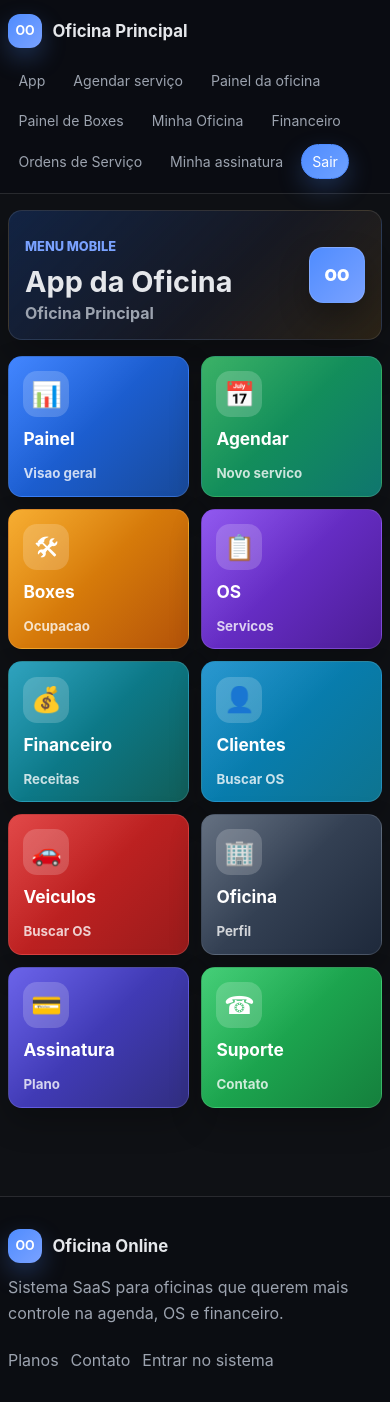
After one commit to Paulo-jeisson/oficina, a Django app: page /app/ in a window 390 px wide. The commit adds this page. Run offline with Django 5.2, Linux system fonts and the light colour scheme; a user stored in the database is signed in; data comes from the database, SQL or seed files in the repository.

Commit message:
Cria tela mobile do PWA

```diff
--- a/agenda/static/agenda/styles.css
+++ b/agenda/static/agenda/styles.css
@@ -772,6 +772,163 @@ textarea {
   white-space: nowrap;
 }
 
+.app-home {
+  display: grid;
+  gap: 1.35rem;
+  padding-bottom: 1rem;
+}
+
+.app-home-head {
+  display: flex;
+  align-items: center;
+  justify-content: space-between;
+  gap: 1rem;
+  padding: 1.35rem;
+  border: 1px solid rgba(255, 255, 255, 0.1);
+  border-radius: 18px;
+  background: linear-gradient(135deg, rgba(31, 111, 255, 0.2), rgba(23, 25, 35, 0.98) 58%, rgba(245, 166, 35, 0.12));
+  box-shadow: 0 18px 42px rgba(0, 0, 0, 0.28);
+}
+
+.app-home-head h1 {
+  margin: 0.25rem 0 0.35rem;
+  font-size: clamp(1.8rem, 7vw, 3rem);
+  line-height: 1.05;
+}
+
+.app-home-head p:last-child {
+  margin: 0;
+  color: var(--muted);
+  font-weight: 700;
+}
+
+.app-home-logo {
+  width: 68px;
+  height: 68px;
+  flex: 0 0 auto;
+  border-radius: 18px;
+  object-fit: cover;
+  border: 1px solid rgba(255, 255, 255, 0.14);
+  box-shadow: 0 14px 30px rgba(0, 0, 0, 0.28);
+}
+
+.app-home-logo-mark {
+  display: inline-grid;
+  place-items: center;
+  background: linear-gradient(135deg, var(--primary), #7aa2ff);
+  color: #fff;
+  font-weight: 900;
+}
+
+.app-card-grid {
+  display: grid;
+  grid-template-columns: repeat(auto-fit, minmax(150px, 1fr));
+  gap: 0.85rem;
+}
+
+.app-card {
+  position: relative;
+  overflow: hidden;
+  display: grid;
+  min-height: 148px;
+  align-content: space-between;
+  gap: 0.75rem;
+  padding: 1rem;
+  border: 1px solid rgba(255, 255, 255, 0.12);
+  border-radius: 16px;
+  background: var(--surface);
+  color: #fff;
+  box-shadow: 0 14px 32px rgba(0, 0, 0, 0.24);
+  transition: transform 0.18s ease, border-color 0.18s ease, box-shadow 0.18s ease;
+}
+
+.app-card::before {
+  content: "";
+  position: absolute;
+  inset: 0;
+  background: linear-gradient(135deg, rgba(255, 255, 255, 0.16), transparent 48%);
+  pointer-events: none;
+}
+
+.app-card:hover {
+  transform: translateY(-2px);
+  border-color: rgba(255, 255, 255, 0.22);
+  box-shadow: 0 18px 38px rgba(0, 0, 0, 0.32);
+}
+
+.app-card > * {
+  position: relative;
+}
+
+.app-card-icon {
+  display: inline-grid;
+  place-items: center;
+  width: 50px;
+  height: 50px;
+  border-radius: 14px;
+  background: rgba(255, 255, 255, 0.18);
+  font-size: 1.75rem;
+  line-height: 1;
+}
+
+.app-card strong {
+  display: block;
+  font-size: 1.08rem;
+  line-height: 1.2;
+}
+
+.app-card small {
+  display: block;
+  margin-top: 0.2rem;
+  color: rgba(255, 255, 255, 0.78);
+  font-weight: 700;
+}
+
+.app-card-blue { background: linear-gradient(135deg, #1f6fff, #184a9b); }
+.app-card-green { background: linear-gradient(135deg, #16a34a, #0f766e); }
+.app-card-orange { background: linear-gradient(135deg, #f59e0b, #b45309); }
+.app-card-violet { background: linear-gradient(135deg, #7c3aed, #4c1d95); }
+.app-card-teal { background: linear-gradient(135deg, #0891b2, #115e59); }
+.app-card-cyan { background: linear-gradient(135deg, #0284c7, #0e7490); }
+.app-card-red { background: linear-gradient(135deg, #dc2626, #991b1b); }
+.app-card-slate { background: linear-gradient(135deg, #475569, #1e293b); }
+.app-card-indigo { background: linear-gradient(135deg, #4f46e5, #312e81); }
+.app-card-whatsapp { background: linear-gradient(135deg, #22c55e, #15803d); }
+
+@media (max-width: 680px) {
+  .app-home {
+    gap: 1rem;
+  }
+
+  .app-home-head {
+    padding: 1rem;
+    border-radius: 14px;
+  }
+
+  .app-home-logo {
+    width: 56px;
+    height: 56px;
+    border-radius: 14px;
+  }
+
+  .app-card-grid {
+    grid-template-columns: repeat(2, minmax(0, 1fr));
+    gap: 0.75rem;
+  }
+
+  .app-card {
+    min-height: 138px;
+    border-radius: 14px;
+    padding: 0.9rem;
+  }
+
+  .app-card-icon {
+    width: 46px;
+    height: 46px;
+    font-size: 1.55rem;
+  }
+}
+
 .slot-info {
   margin: 1rem 0 0;
   padding: 1rem 1rem;
--- /dev/null
+++ b/agenda/templates/agenda/app_home.html
@@ -0,0 +1,88 @@
+{% extends 'agenda/base.html' %}
+
+{% block content %}
+<section class="app-home">
+    <div class="app-home-head">
+        <div>
+            <p class="eyebrow">Menu Mobile</p>
+            <h1>App da Oficina</h1>
+            <p>{{ oficina.nome }}</p>
+        </div>
+        {% if oficina.logo %}
+            <img class="app-home-logo" src="{{ oficina.logo.url }}" alt="{{ oficina.nome }}">
+        {% else %}
+            <span class="app-home-logo app-home-logo-mark">OO</span>
+        {% endif %}
+    </div>
+
+    <div class="app-card-grid">
+        <a class="app-card app-card-blue" href="{% url 'agenda:dashboard' %}">
+            <span class="app-card-icon" aria-hidden="true">&#128202;</span>
+            <strong>Painel</strong>
+            <small>Visao geral</small>
+        </a>
+
+        <a class="app-card app-card-green" href="{% url 'agenda:public_booking' oficina.slug %}">
+            <span class="app-card-icon" aria-hidden="true">&#128197;</span>
+            <strong>Agendar</strong>
+            <small>Novo servico</small>
+        </a>
+
+        <a class="app-card app-card-orange" href="{% url 'agenda:boxes_panel' %}">
+            <span class="app-card-icon" aria-hidden="true">&#128736;</span>
+            <strong>Boxes</strong>
+            <small>Ocupacao</small>
+        </a>
+
+        <a class="app-card app-card-violet" href="{% url 'agenda:os_list' %}">
+            <span class="app-card-icon" aria-hidden="true">&#128203;</span>
+            <strong>OS</strong>
+            <small>Servicos</small>
+        </a>
+
+        <a class="app-card app-card-teal" href="{% url 'agenda:finance_dashboard' %}">
+            <span class="app-card-icon" aria-hidden="true">&#128176;</span>
+            <strong>Financeiro</strong>
+            <small>Receitas</small>
+        </a>
+
+        <a class="app-card app-card-cyan" href="{% url 'agenda:os_list' %}">
+            <span class="app-card-icon" aria-hidden="true">&#128100;</span>
+            <strong>Clientes</strong>
+            <small>Buscar OS</small>
+        </a>
+
+        <a class="app-card app-card-red" href="{% url 'agenda:os_list' %}">
+            <span class="app-card-icon" aria-hidden="true">&#128663;</span>
+            <strong>Veiculos</strong>
+            <small>Buscar OS</small>
+        </a>
+
+        <a class="app-card app-card-slate" href="{% url 'agenda:minha_oficina' %}">
+            <span class="app-card-icon" aria-hidden="true">&#127970;</span>
+            <strong>Oficina</strong>
+            <small>Perfil</small>
+        </a>
+
+        <a class="app-card app-card-indigo" href="{% url 'agenda:subscription_detail' %}">
+            <span class="app-card-icon" aria-hidden="true">&#128179;</span>
+            <strong>Assinatura</strong>
+            <small>Plano</small>
+        </a>
+
+        {% if support_whatsapp_url %}
+            <a class="app-card app-card-whatsapp" href="{{ support_whatsapp_url }}" target="_blank" rel="noopener noreferrer">
+                <span class="app-card-icon" aria-hidden="true">&#9742;</span>
+                <strong>Suporte</strong>
+                <small>WhatsApp</small>
+            </a>
+        {% else %}
+            <a class="app-card app-card-whatsapp" href="{% url 'agenda:contact' %}">
+                <span class="app-card-icon" aria-hidden="true">&#9742;</span>
+                <strong>Suporte</strong>
+                <small>Contato</small>
+            </a>
+        {% endif %}
+    </div>
+</section>
+{% endblock %}
--- a/agenda/templates/agenda/base.html
+++ b/agenda/templates/agenda/base.html
@@ -5,7 +5,7 @@
     <meta charset="UTF-8">
     <meta name="viewport" content="width=device-width, initial-scale=1.0">
     <title>Oficina Online | Sistema para oficinas e centros automotivos</title>
-    <link rel="stylesheet" href="{% static 'agenda/styles.css' %}?v=20260608-contrast2">
+    <link rel="stylesheet" href="{% static 'agenda/styles.css' %}?v=20260615-apphome">
     <link rel="manifest" href="{% static 'manifest.json' %}">
     <link rel="icon" type="image/png" sizes="192x192" href="{% static 'icons/icon-192.png' %}">
     <link rel="apple-touch-icon" href="{% static 'icons/icon-192.png' %}">
@@ -28,6 +28,7 @@
             </a>
             <nav class="site-nav">
                 {% if user.is_authenticated %}
+                    <a href="{% url 'agenda:app_home' %}">App</a>
                     <a href="{% url 'agenda:public_booking' request.oficina.slug %}">Agendar serviço</a>
                     <a href="{% url 'agenda:dashboard' %}">Painel da oficina</a>
                     <a href="{% url 'agenda:boxes_panel' %}">Painel de Boxes</a>
--- a/agenda/urls.py
+++ b/agenda/urls.py
@@ -19,6 +19,7 @@ from .views import (
     AsaasPixTestChargeView,
     AsaasWebhookView,
     BookingCreateView,
+    AppHomeView,
     MinhaOficinaView,
     PublicBookingCreateView,
     BookingSuccessView,
@@ -96,6 +97,7 @@ urlpatterns = [
         name='password_reset_complete',
     ),
     path('logout/', logout_view, name='logout'),
+    path('app/', AppHomeView.as_view(), name='app_home'),
     path('minha-oficina/', MinhaOficinaView.as_view(), name='minha_oficina'),
     path('dashboard/', DashboardView.as_view(), name='dashboard'),
     path('agenda/boxes/', BoxesPanelView.as_view(), name='boxes_panel'),
--- a/agenda/views.py
+++ b/agenda/views.py
@@ -428,6 +428,15 @@ class StaffRequiredMixin(LoginRequiredMixin, UserPassesTestMixin):
     @property
     def oficina(self):
         return self._ensure_user_oficina()
+
+
+class AppHomeView(StaffRequiredMixin, TemplateView):
+    template_name = 'agenda/app_home.html'
+
+    def get_context_data(self, **kwargs):
+        context = super().get_context_data(**kwargs)
+        context['oficina'] = self.oficina
+        return context
 
 
 class MinhaOficinaView(StaffRequiredMixin, TemplateView):
```
Also changed, not shown: static/manifest.json.
